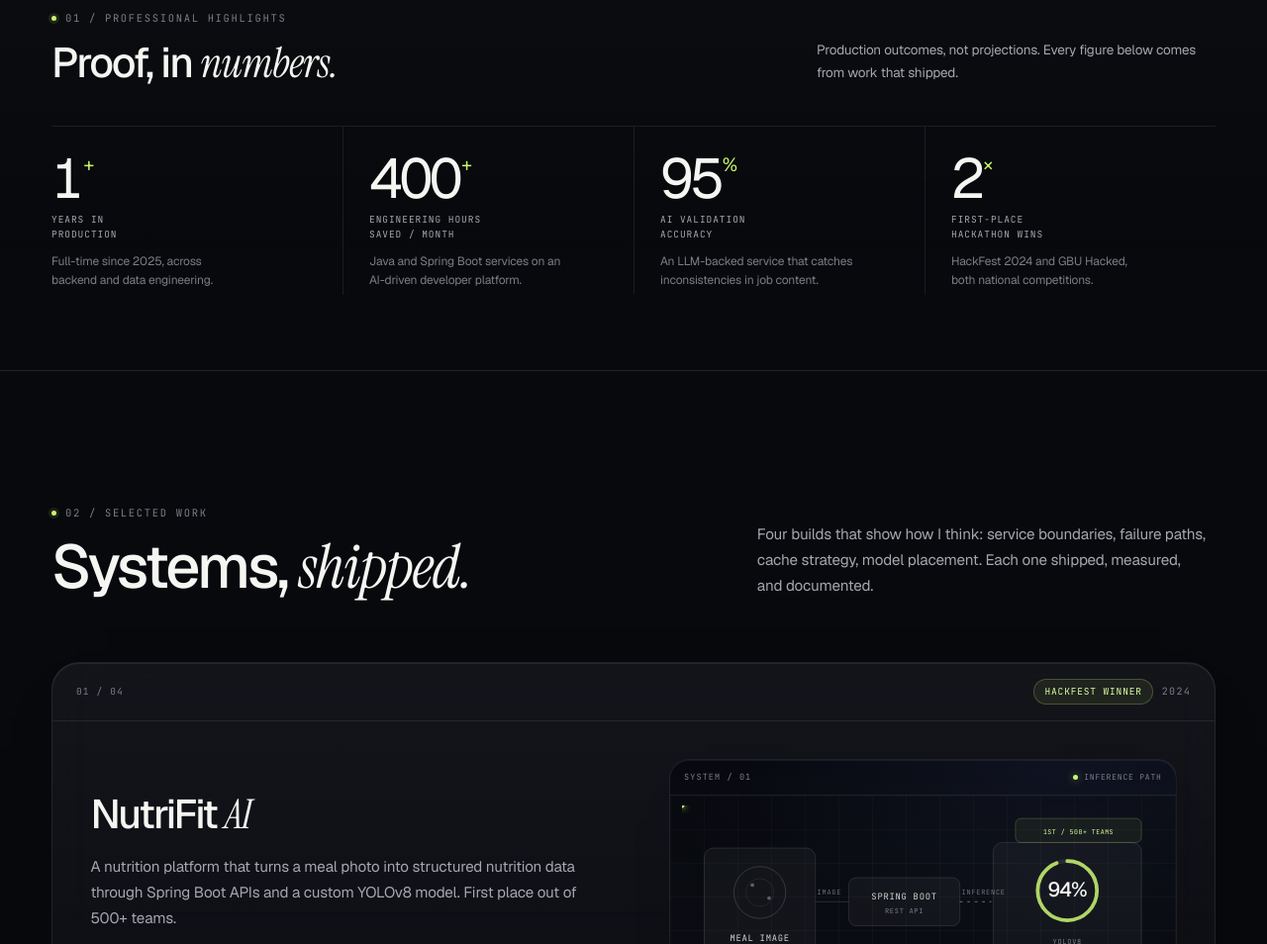
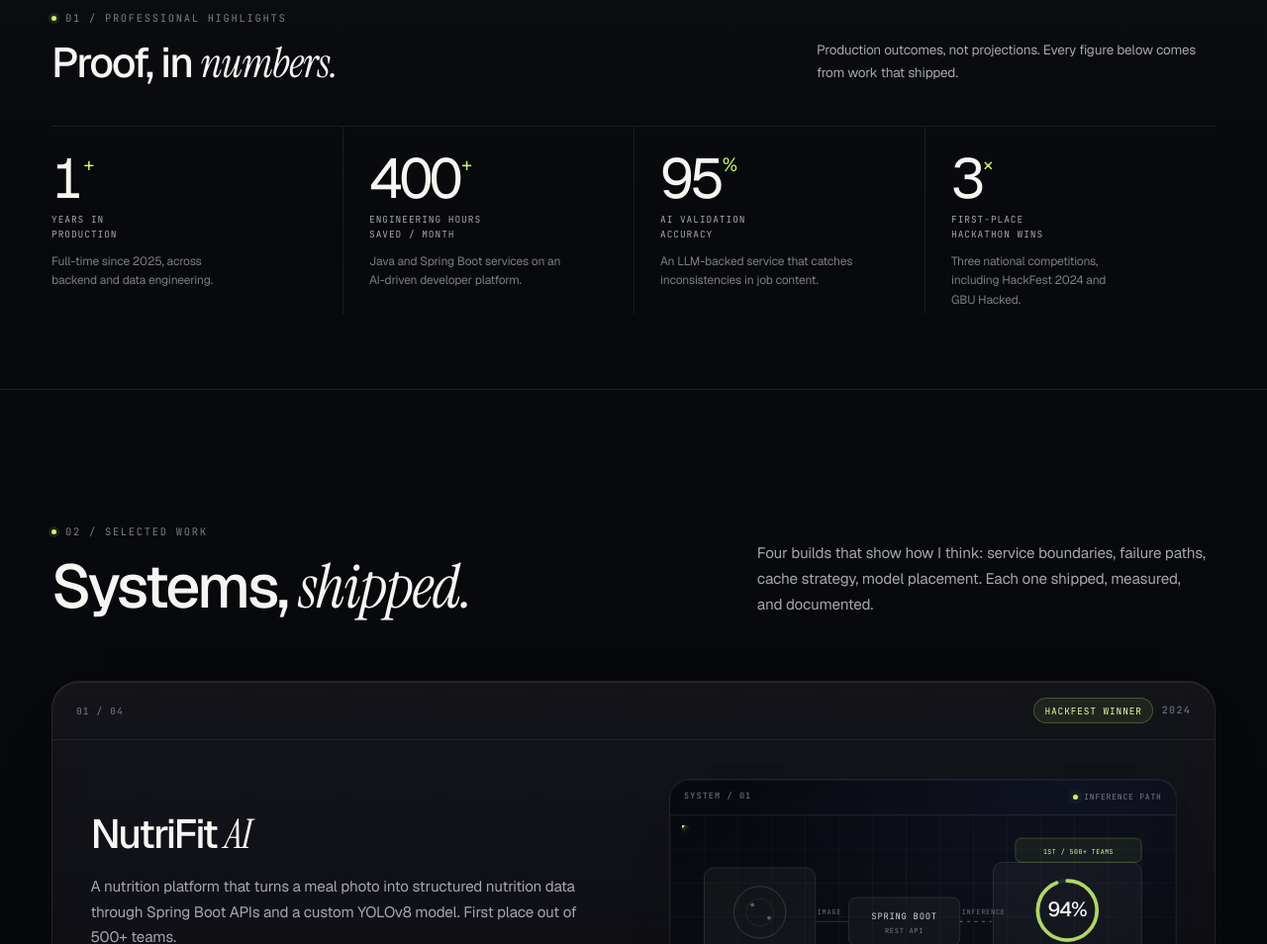
Before and after one commit to shivanshtri010/portfolio-shivansh, a plain HTML site: page index.html in a window 1280 px wide. Shown: the part 862-1816 px from the top of the page at 99% size. Drawn offline with Linux system fonts and the light colour scheme; animation ran at ten frames a second.

Commit message:
content: correct hackathon wins to three

```diff
--- a/index.html
+++ b/index.html
@@ -237,9 +237,9 @@
             <span class="stat__note">An LLM-backed service that catches inconsistencies in job content.</span>
           </div>
           <div class="stat" data-reveal>
-            <span class="stat__value"><span data-count="2">2</span><sup>×</sup></span>
+            <span class="stat__value"><span data-count="3">3</span><sup>×</sup></span>
             <span class="stat__label">First-place hackathon wins</span>
-            <span class="stat__note">HackFest 2024 and GBU Hacked, both national competitions.</span>
+            <span class="stat__note">Three national competitions, including HackFest 2024 and GBU Hacked.</span>
           </div>
         </div>
       </div>
```
